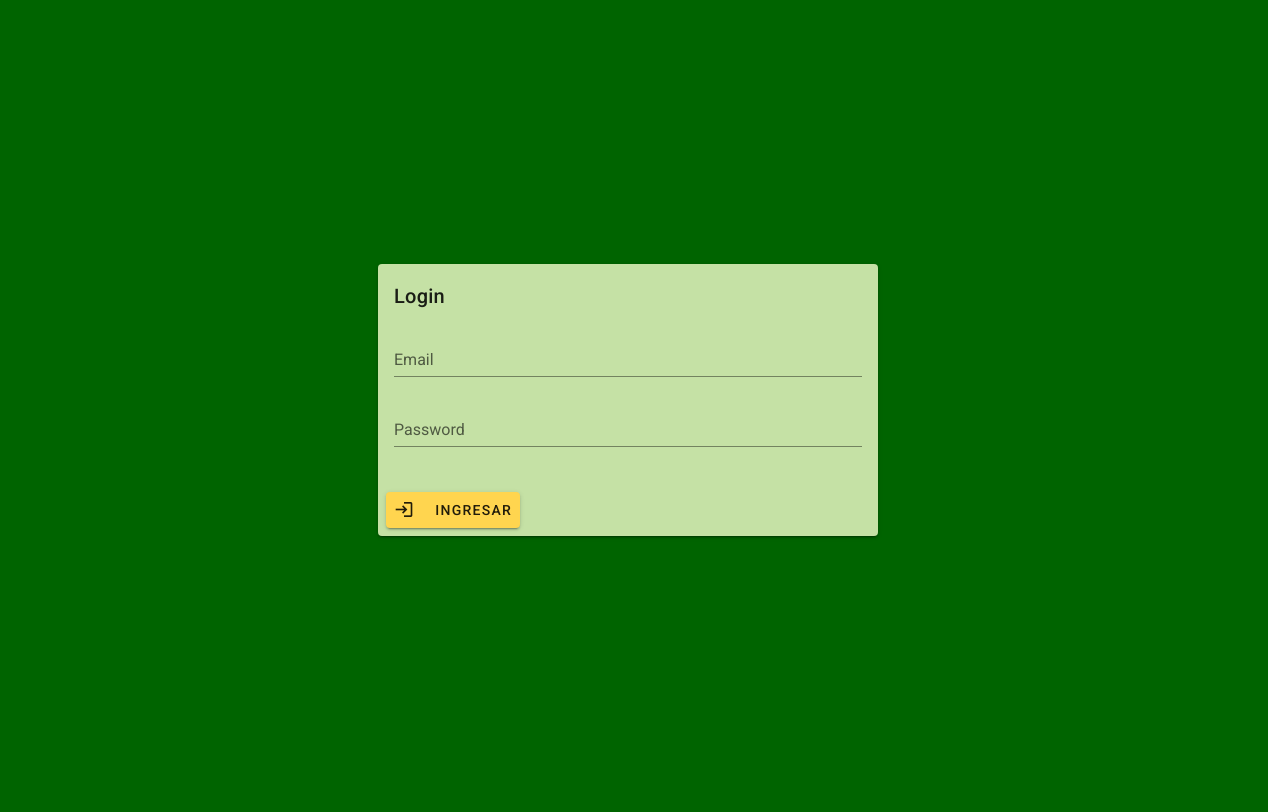
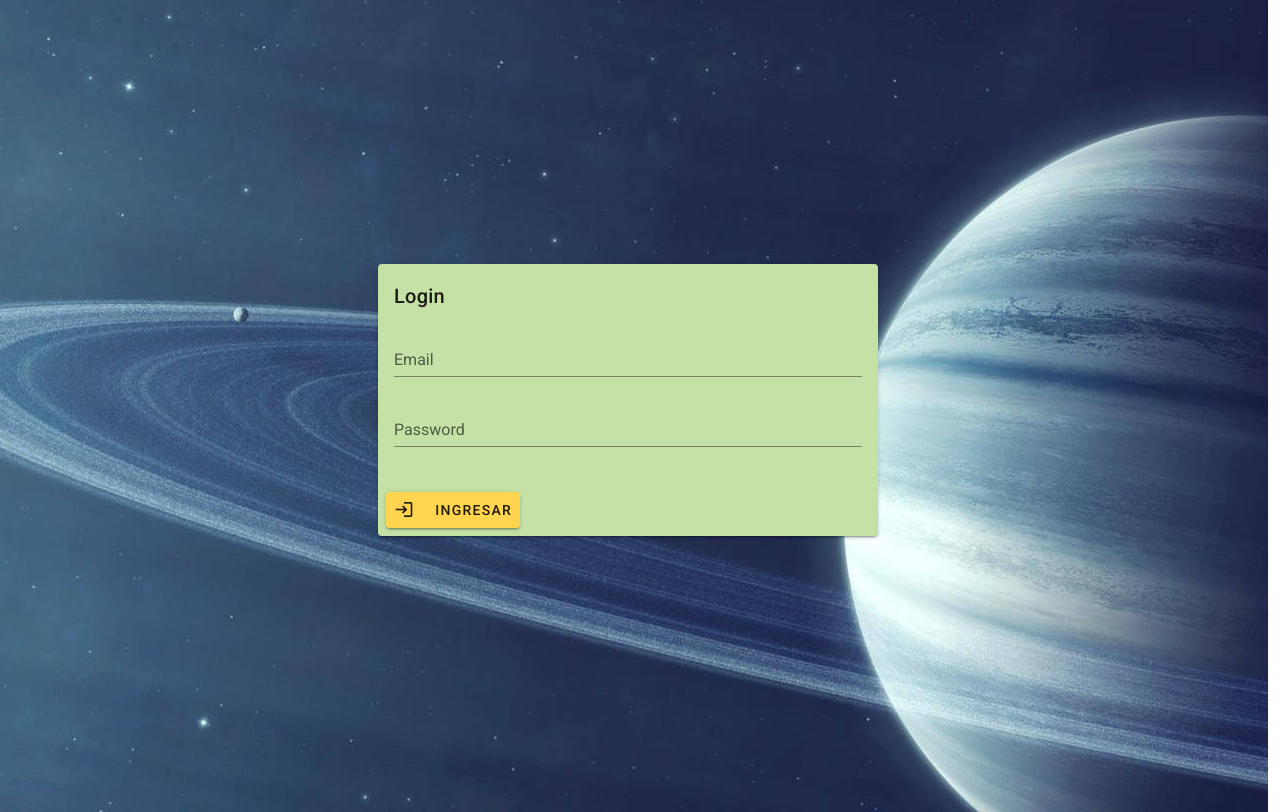
Before and after one commit to GerardoValentino/FRONT-PROYECTO, a Nuxt app: page / in a window 1280 px wide. Built offline with nearby package versions, Linux system fonts and the light colour scheme.

Commit message:
se agrego imagen de fondo

```diff
--- a/components/principal/tabla-usuarios.vue
+++ b/components/principal/tabla-usuarios.vue
@@ -2,7 +2,7 @@
   <v-row class="principal" style="margin: 10px; padding: 10px;">
     <v-col cols="12">
       <v-row class="principal">
-        Usuarios del sistema
+        Usuarios Registrados
       </v-row>
       <v-row class="principal">
         <v-data-table
--- a/layouts/login.vue
+++ b/layouts/login.vue
@@ -20,7 +20,7 @@ export default {
     flex-direction: row;
     align-items: center;
     justify-content: center;
-    background-color: darkgreen;
+    background-image: url('../images/login-background.jpg');
 }
 
 </style>
```
Also changed, not shown: images/login-background.jpg (added).
